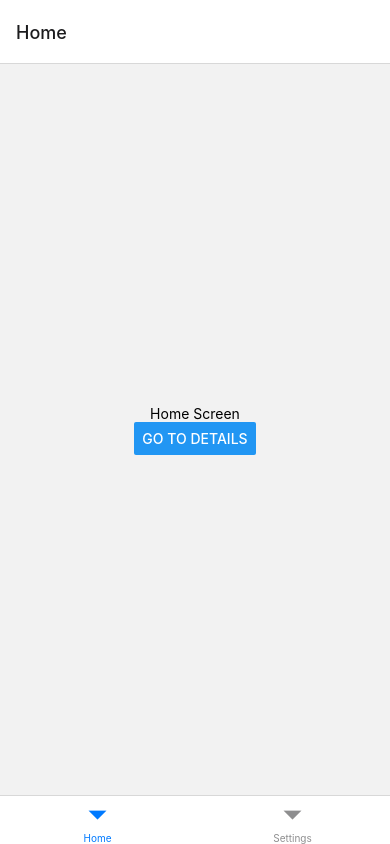
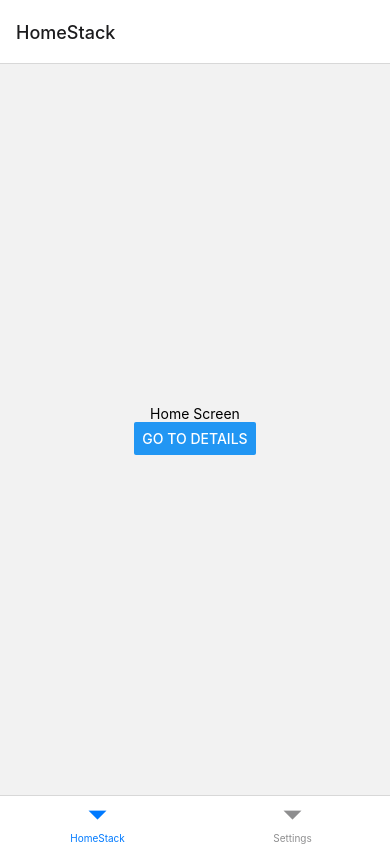
Before and after one commit to ayghon/react-native-template, a React Native app: screen / in a window 390 px wide. Built offline with nearby package versions, Linux system fonts and the light colour scheme.

Commit message:
feat(react-native-reanimated): setup lib

```diff
--- a/babel.config.js
+++ b/babel.config.js
@@ -1,3 +1,4 @@
 module.exports = {
   presets: ['module:metro-react-native-babel-preset'],
+  plugins: ['react-native-reanimated/plugin'],
 };
--- a/package.json
+++ b/package.json
@@ -13,7 +13,9 @@
     "lint": "eslint . --ext .js,.jsx,.ts,.tsx",
     "format:write": "prettier --write .",
     "format:check": "prettier --check .",
-    "prepare": "husky install"
+    "prepare": "husky install",
+    "clean:android": "(cd android && ./gradlew clean)",
+    "start:nocache": "npm run start -- --reset-cache"
   },
   "dependencies": {
     "@react-navigation/bottom-tabs": "^6.3.1",
@@ -21,6 +23,7 @@
     "@react-navigation/native-stack": "^6.6.1",
     "react": "17.0.2",
     "react-native": "0.68.0",
+    "react-native-reanimated": "^2.5.0",
     "react-native-safe-area-context": "^4.2.4",
     "react-native-screens": "^3.13.1"
   },
--- a/src/app/App.tsx
+++ b/src/app/App.tsx
@@ -3,6 +3,8 @@ import { Text, View, Button } from 'react-native';
 import { NavigationContainer, useNavigation } from '@react-navigation/native';
 import { createNativeStackNavigator } from '@react-navigation/native-stack';
 import { createBottomTabNavigator } from '@react-navigation/bottom-tabs';
+// import { createDrawerNavigator } from '@react-navigation/drawer';
+// import 'react-native-gesture-handler';
 
 function HomeScreen() {
   const { navigate } = useNavigation();
@@ -46,14 +48,19 @@ function SettingsScreen() {
 
 const Stack = createNativeStackNavigator();
 const Tab = createBottomTabNavigator();
+// const Drawer = createDrawerNavigator();
 
 const App = () => {
   return (
     <NavigationContainer>
+      {/* <Drawer.Navigator> */}
       <Tab.Navigator initialRouteName="Home">
-        <Tab.Screen name="Home" component={HomeStack} />
+        <Tab.Screen name="HomeStack" component={HomeStack} />
         <Tab.Screen name="Settings" component={SettingsScreen} />
       </Tab.Navigator>
+      {/* <Drawer.Screen name="HomeStack" component={HomeStack} />
+        <Drawer.Screen name="Settings" component={SettingsScreen} />
+      </Drawer.Navigator> */}
     </NavigationContainer>
   );
 };
```
Also changed, not shown: 5 other files (tests, documents, lock files or other folders).
